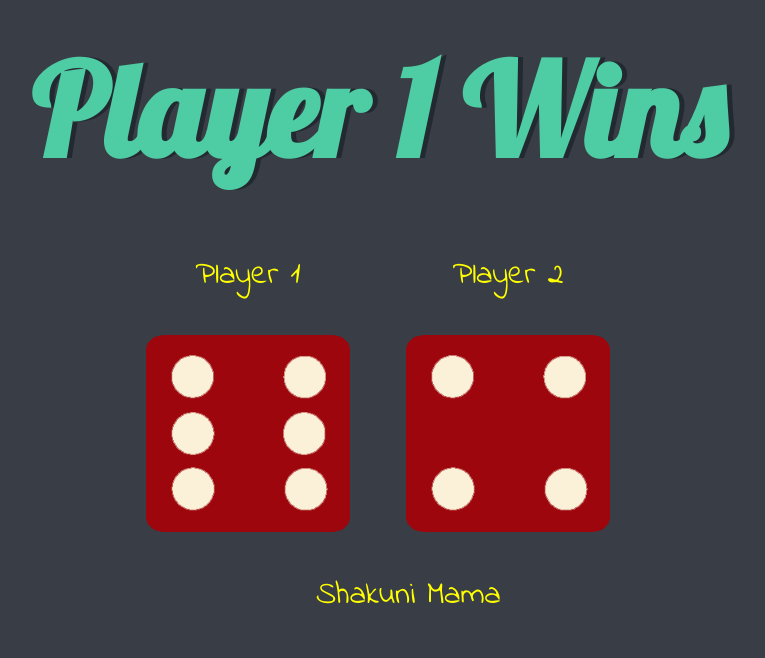
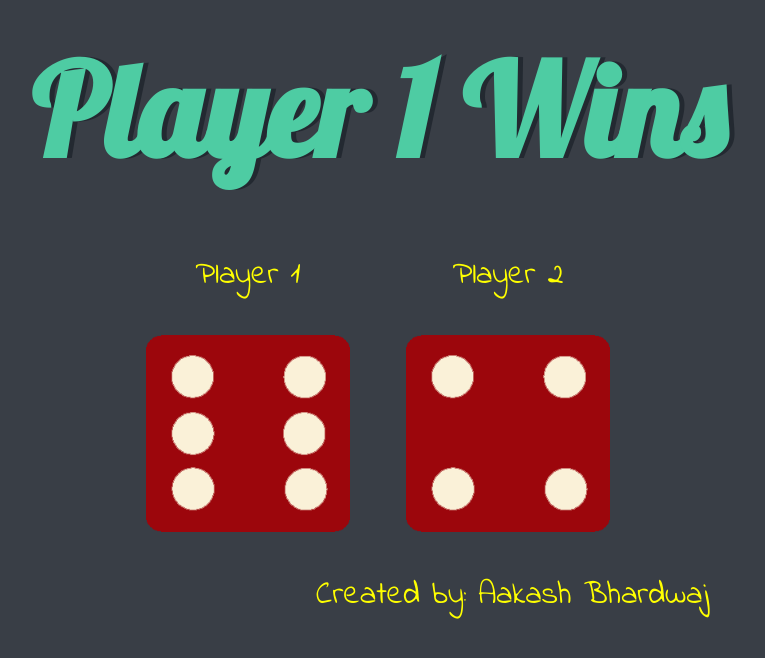
Before and after one commit to imabs7/DiceGame, a plain HTML site: page index.html in a window 1280 px wide. Shown: the whole page, without its empty margins (262-1027 px from the left). Drawn offline with Linux system fonts and the light colour scheme.

Commit message:
secondCommit

```diff
--- a/index.html
+++ b/index.html
@@ -28,7 +28,7 @@
   </script>
 
    <div class="title">
-     <p>Shakuni Mama</p>
+     <p>Created by: Aakash Bhardwaj</p>
 
    </div>
   </body>
```
